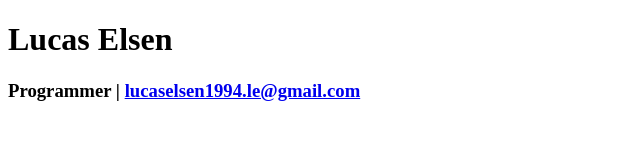
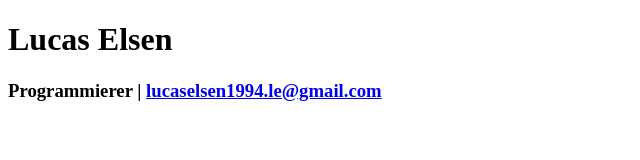
Before and after one commit to DuVrangrGata/DuVrangrGata.github.io, a plain HTML site: page index.html in a window 1280 px wide. Shown: the whole page, without its empty margins (0-640 px from the left). Drawn offline with Linux system fonts and the light colour scheme.

Commit message:
fixed typo

```diff
--- a/index.html
+++ b/index.html
@@ -12,7 +12,7 @@
        <div class="row centered">
          <div class="col-lg-12">
            <h1>Lucas Elsen</h1>
-           <h3>Programmer |
+           <h3>Programmierer |
             <a href="mailto:lucaselsen1994.le@gmail.com">lucaselsen1994.le@gmail.com</a>
            </h3>
          </div><!--/.col-lg-12-->
```
